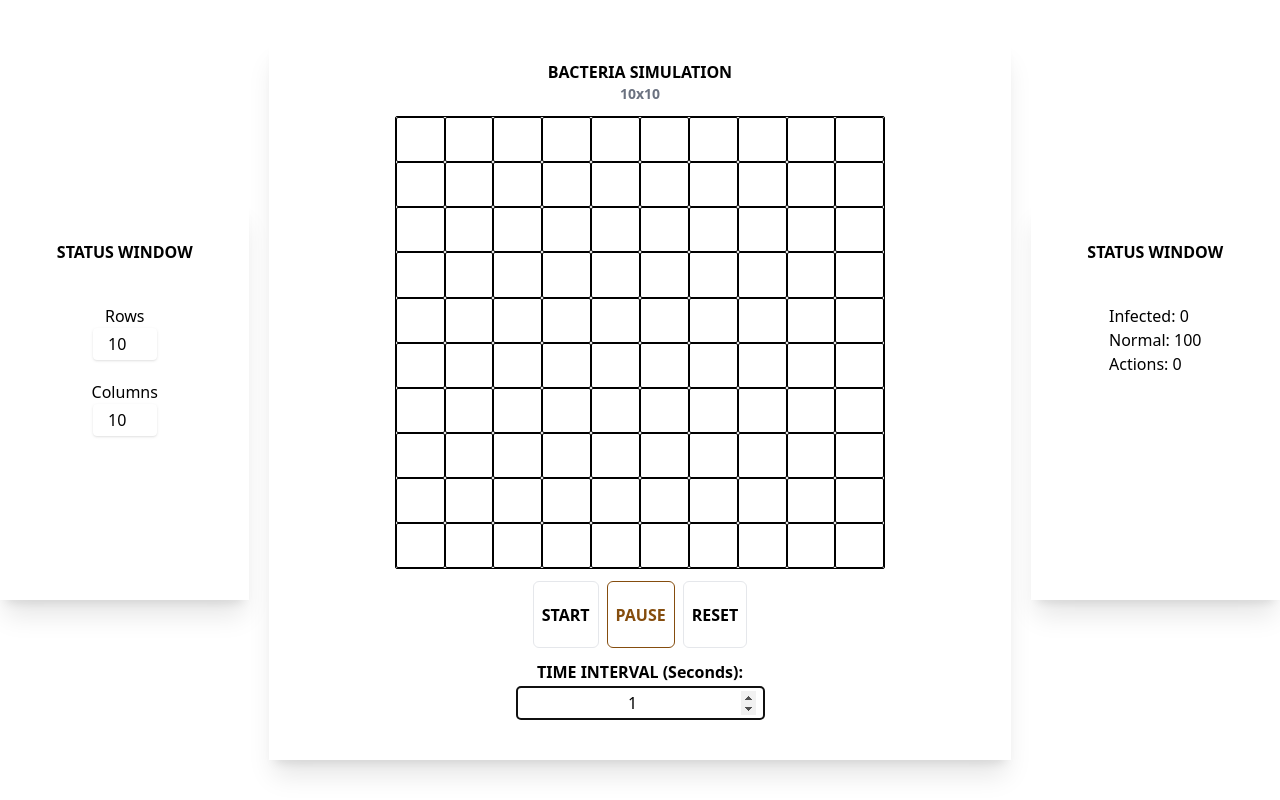
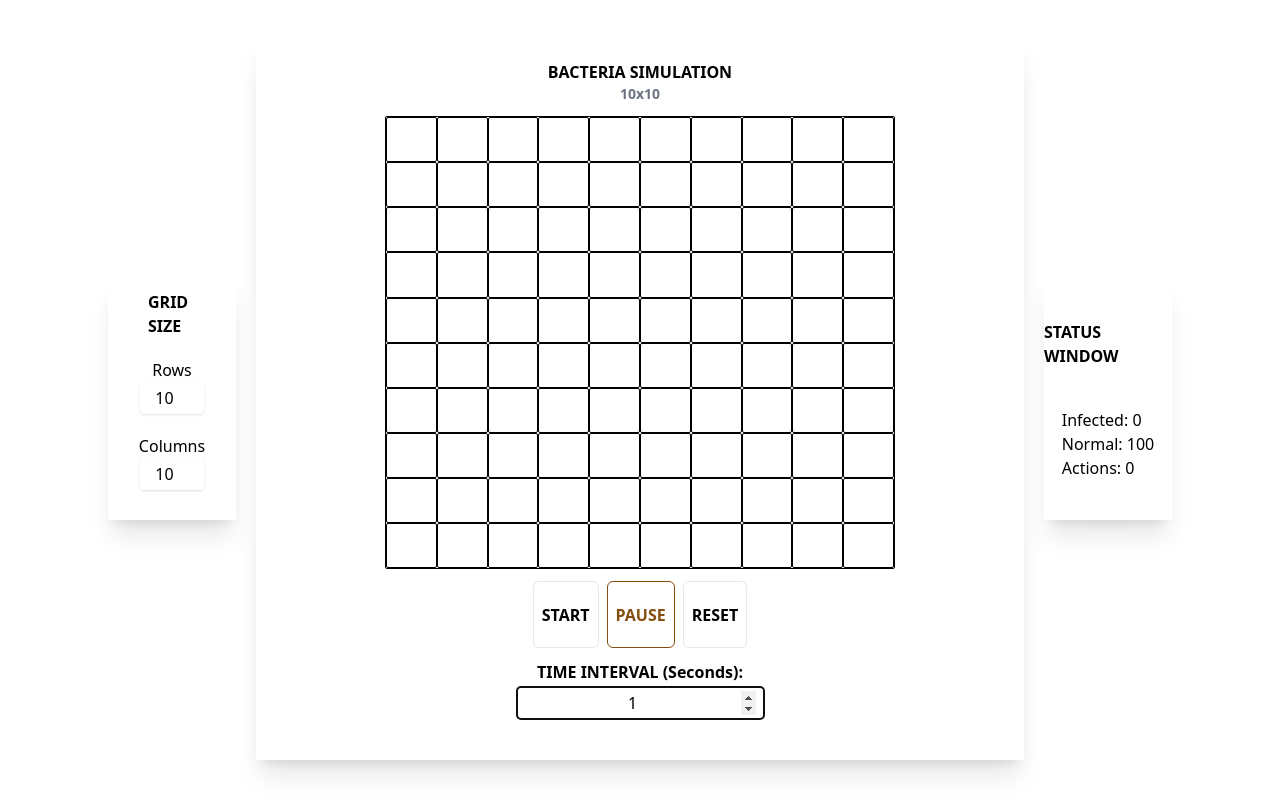
Before and after one commit to jasooh/J241---Solution, a React (Create React App) app: page / in a window 1280 px wide. Built offline with nearby package versions, Linux system fonts and the light colour scheme.

Commit message:
Adjusted formatting and added comments

```diff
--- a/src/App.tsx
+++ b/src/App.tsx
@@ -1,31 +1,20 @@
+// Hooks
 import { useState } from "react";
 
 // Components
-import Grid from "./components/Grid"
+import Grid from "./components/Grid";
 
-// Context
+// Context provider
 import { TickProvider } from "./context/TickContext";
 
 function App() {
-  const [rows, setRows] = useState(10);
-  const [columns, setColumns] = useState(10);
-
   return (
     <div className="flex gap-5 items-center justify-center w-screen h-screen bg-white">
       <TickProvider>
-      <div className="flex flex-col gap-10 w-[20%] h-[50%] items-center shadow-xl p-10">
-          <label className="font-bold">STATUS WINDOW</label>
-            <div className="flex flex-col items-center">
-              <label>Rows</label>
-              <input className="rounded w-16 py-1 px-2 mb-5 text-center shadow" type="number" step="1" defaultValue={10} min={1} max={100} value={rows} onChange={(event) => setRows(parseInt(event.target.value))} />
-              <label>Columns</label>
-              <input className="rounded w-16 py-1 px-2 mb-5 text-center shadow" type="number" step="1" defaultValue={10} min={1} max={100} value={columns} onChange={(event) => setColumns(parseInt(event.target.value))} />
-            </div>
-        </div>
-        <Grid rows={rows} columns={columns} />
+        <Grid />
       </TickProvider>
     </div>
   );
-}
+};
 
 export default App;
--- a/src/components/Grid.tsx
+++ b/src/components/Grid.tsx
@@ -1,30 +1,34 @@
-import { useState, useRef, useEffect } from "react"
+// Grid component:
+// A component responsible for holding the rendered grid and components related to it (GridSizeButtons, GridStatusWindows, & Cell).
+// Creates the array that manages the state of all the cells within the rendered grid.
+
+// Hooks
+import { useState, useEffect } from "react";
 
 // Components
 import Cell from "./Cell";
+import GridSizeButtons from "./GridSizeButtons";
+import GridStatusWindow from "./GridStatusWindow";
 
 // Context
 import { useTickContext } from "../context/TickContext";
 
-interface GridProps {
-    rows: number,
-    columns: number
-}
+const Grid = () => {
+    const tick = useTickContext();
 
-const Grid = ({rows, columns}:GridProps) => {
-    // Context
-    const tick = useTickContext();
     // State variables
-    const [cellGrid, setCellGrid] = useState(Array(rows*columns).fill(false)); // Populate the array
+    const [rows, setRows] = useState(10);
+    const [columns, setColumns] = useState(10);
+    const [cellGrid, setCellGrid] = useState(Array(rows*columns).fill(false)); // Populate the array, this is the centralized array to manage the state of all cells
 
-    // Grid Methods
-    const renderGrid = (cellGrid: boolean[]) => {
+    // Grid methods & styling
+    const renderGrid = (cellGrid: boolean[]) => { // Returns an array of JSX.Elements of <Cell>
         let renderedComponents: JSX.Element[] = [];
-        let currentPosition = [0, 0]
+        let currentPosition = [0, 0];
         for (let currentRow = 0; currentRow < rows; currentRow++) {
             for (let currentColumn = 0; currentColumn < columns; currentColumn++) {
-                const currentKey = (currentColumn*rows)+currentRow
-                currentPosition = [currentRow, currentColumn]
+                const currentKey = (currentColumn*rows)+currentRow;
+                currentPosition = [currentRow, currentColumn];
                 renderedComponents.push(
                     <Cell key={currentKey} id={currentKey} position={currentPosition} grid={cellGrid} setGrid={setCellGrid} gridDimensions={[rows, columns]} />
                 );
@@ -32,54 +36,58 @@ const Grid = ({rows, columns}:GridProps) => {
         }
 
         return renderedComponents;
-    }
+    };
 
-    // Setting row and column sizes
     const gridStyle = {
         gridTemplateRows: `repeat(${rows}, 1fr)`,
         gridTemplateColumns: `repeat(${columns}, 1fr)`
-    }
+    };
 
-    // Reinitialize array when dimensions change
-    useEffect(() => {
+    useEffect(() => { // Reinitialize array when dimensions change
         setCellGrid(Array(rows*columns).fill(false));
-    }, [rows, columns])
-
+    }, [rows, columns]);
 
     // Button logic
     const handleStartClick = () => {
-        tick.startSimulation();
-    }
+        tick.startSimulation()
+    };
 
     const handlePauseClick = () => {
-        tick.pauseSimulation();
-    }
+        tick.pauseSimulation()
+    };
 
     const handleResetClick = () => {
         tick.restartSimulation();
         setCellGrid(Array(rows*columns).fill(false));
-    }
+    };
 
     const handleIntervalChange = (event: React.ChangeEvent<HTMLInputElement>) => {
-        const parsedValue = parseFloat(event.target.value)
-        const value = isNaN(parsedValue) ? 1 : parsedValue
-        tick.changeSimulationInterval(value);
-    }
+        const parsedValue = parseFloat(event.target.value);
+        const clamp = Math.max(0, Math.min(100, parsedValue)); // clamp the values between 1 and 100
+        isNaN(parsedValue) ? tick.changeSimulationInterval(1) : tick.changeSimulationInterval(clamp);
+    };
 
     // Status methods
-    const getCellCount = (type: boolean) => {
+    const getCellCount = (type: boolean) => { // Get the total amount of infected (true) or healthy (false) cells
         let count = 0;
         cellGrid.forEach(value => {
-            if (type == value) {
-                count++
+            if (type === value) {
+                count++;
             }
         })
-        if (count >= rows*columns) {tick.pauseSimulation();}
+        if (count >= rows*columns) {
+            tick.pauseSimulation();
+        };
+
         return count;
-    }
+    };
 
     return (
         <>
+            {/* Resize tab */}
+            <GridSizeButtons rows={rows} columns={columns} setRows={setRows} setColumns={setColumns} />
+
+            {/* Grid container */}
             <div className="flex flex-col items-center w-[60%] h-[90%] gap-3 shadow-xl p-5">
                 {/* Title & heading */}
                 <div className="flex flex-col items-center">
@@ -107,16 +115,9 @@ const Grid = ({rows, columns}:GridProps) => {
             </div>
 
             {/* Status tab */}
-            <div className="flex flex-col gap-10 w-[20%] h-[50%] items-center shadow-xl p-10">
-                <label className="font-bold">STATUS WINDOW</label>
-                <div className="flex flex-col">
-                    <label>Infected: {getCellCount(true)}</label>
-                    <label>Normal: {getCellCount(false)} </label>
-                    <label>Actions: {tick.tick}</label>
-                </div>
-            </div>
+            <GridStatusWindow actionCount={tick.tick} getCellCount={getCellCount} />
         </>
-    )
-}
+    );
+};
 
 export default Grid;
--- /dev/null
+++ b/src/components/GridSizeButtons.tsx
@@ -0,0 +1,34 @@
+// GridSizeButtons component:
+// A component that holds all the input tags that change the dimensions of the array on one section of the screen.
+
+import { Dispatch, SetStateAction } from "react";
+
+interface GridSizeProps {
+    rows: number,
+    columns: number,
+    setRows: Dispatch<SetStateAction<number>>,
+    setColumns: Dispatch<SetStateAction<number>>
+};
+
+// Set limits on inputs for the array
+const handleChange = (event: React.ChangeEvent<HTMLInputElement>, setVariable: Dispatch<SetStateAction<number>>) => {
+    const parsedValue = parseInt(event.target.value);
+    const clamp = Math.max(1, Math.min(100, parsedValue)); // clamp the values between 1 and 100
+    isNaN(parsedValue) ? setVariable(1) : setVariable(clamp);
+};
+
+const GridSizeButtons = ({rows, columns, setRows, setColumns}:GridSizeProps) => {
+    return (
+        <div className="flex flex-col gap-5 w-[10%] h-[30%] items-center justify-center shadow-xl p-10">
+            <label className="font-bold">GRID SIZE</label>
+            <div className="flex flex-col items-center">
+                <label>Rows</label>
+                <input className="rounded w-16 py-1 px-2 mb-5 text-center shadow" type="number" step="1" defaultValue={10} value={rows} onChange={(event) => handleChange(event, setRows)} />
+                <label>Columns</label>
+                <input className="rounded w-16 py-1 px-2 mb-5 text-center shadow" type="number" step="1" defaultValue={10} value={columns} onChange={(event) => handleChange(event, setColumns)} />
+            </div>
+      </div>
+    );
+};
+
+export default GridSizeButtons;
--- /dev/null
+++ b/src/components/GridStatusWindow.tsx
@@ -0,0 +1,19 @@
+interface GridStatusWindowProps {
+    actionCount: number,
+    getCellCount: (param: boolean) => number
+}
+
+const GridStatusWindow = ({actionCount, getCellCount}:GridStatusWindowProps) => {
+    return (
+        <div className="flex flex-col gap-10 w-[10%] h-[30%] items-center justify-center shadow-xl">
+            <label className="font-bold">STATUS WINDOW</label>
+            <div className="flex flex-col">
+                <label>Infected: {getCellCount(true)}</label>
+                <label>Normal: {getCellCount(false)} </label>
+                <label>Actions: {actionCount}</label>
+            </div>
+        </div>
+    )
+}
+
+export default GridStatusWindow
--- a/src/context/TickContext.tsx
+++ b/src/context/TickContext.tsx
@@ -1,63 +1,71 @@
-import { useState, useRef, useContext, createContext, ReactNode, SetStateAction, Dispatch, MutableRefObject } from "react";
+// Tick context
+// This context provides state and methods to manage the simulation of divsion of infected and its properties.
+
+// Hooks & types
+import { useState, useRef, useContext, createContext, ReactNode, MutableRefObject } from "react";
 
 interface TickProps {
-    startSimulation: () => void,
-    pauseSimulation: () => void,
-    restartSimulation: () => void,
-    changeSimulationInterval: (value: number) => void,
-    interval: number,
-    tick: number,
-    isRunning: MutableRefObject<Boolean>
-}
+    startSimulation: () => void, // Begins the dividing of infected cells
+    pauseSimulation: () => void, // Pauses at the current tick, temporarily pausing all cell division
+    restartSimulation: () => void, // Clears the simulation
+    changeSimulationInterval: (value: number) => void, // Adjusts the time between cell divsions (state updates)
+    interval: number, // Keeps track of current time between cell divisions
+    tick: number, // Keeps track of state updates
+    isRunning: MutableRefObject<Boolean> // Keeps track of if the simulation is running
+};
 
 const Tick = createContext({} as TickProps)
 
+// Provider component
 const TickProvider = ({children}:{children: ReactNode}) => {
+    // State variables
     const [tick, setTick] = useState(0);
     const [intervalId, setIntervalId] = useState<NodeJS.Timeout | null>(null);
     const [interval, setIntervalValue] = useState(1);
     const isRunning = useRef(false);
 
+    // Context methods
     const startSimulation = () => {
         if (!isRunning.current) {
             const currentId = setInterval(() => {
                 setTick(prevTick => (prevTick+1));
-            }, interval*1000)
+            }, interval*1000);
             setIntervalId(currentId);
             isRunning.current = true;
-        }
-    }
+        };
+    };
 
     const pauseSimulation = () => {
         if (intervalId) {
             clearInterval(intervalId);
             setIntervalId(null);
             isRunning.current = false;
-        }
-    }
+        };
+    };
 
     const restartSimulation = () => {
         pauseSimulation();
         setTick(0);
         isRunning.current = false;
-    }
+    };
 
     const changeSimulationInterval = (value: number) => {
         if (isRunning.current) {
             restartSimulation();
             startSimulation();
-        }
+        };
         setIntervalValue(value);
-    }
+    };
 
     return (
-        <Tick.Provider value={{ startSimulation, pauseSimulation, restartSimulation, changeSimulationInterval, interval, tick, isRunning }}>{ children }</Tick.Provider>
-    )
-}
+        <Tick.Provider value={{ startSimulation, pauseSimulation, restartSimulation, changeSimulationInterval, interval, tick, isRunning }}>{children}</Tick.Provider>
+    );
+};
 
+// useTickContext hook
 const useTickContext = () => {
     const TickContext = useContext(Tick);
-    return TickContext
-}
+    return TickContext;
+};
 
-export { TickProvider, useTickContext }
+export { TickProvider, useTickContext };
```
Also changed, not shown: src/components/Cell.tsx (+29 -24 lines).
